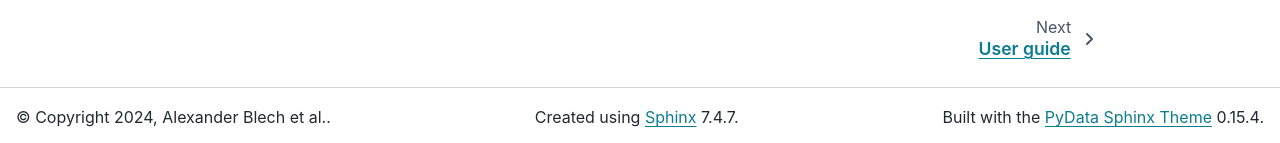
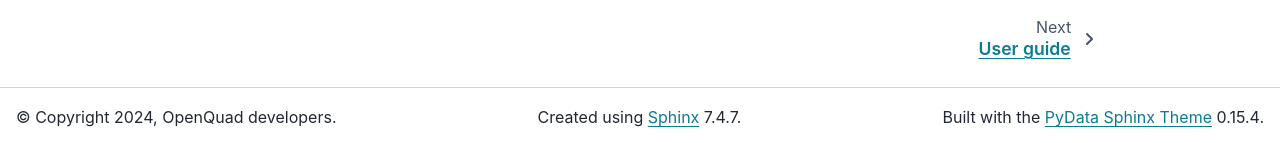
Before and after one commit to qucontrol/openquad, a Sphinx documentation site: the page built from doc/index.rst, in a window 1280 px wide and 1175 px high. Shown: the part 1029-1172 px from the top of the window. Built offline with Sphinx 7.4.7 and the PyData theme 0.15.4, drawn with Linux system fonts in a browser that asks for light colours; pages that are not in the unit, such as notebooks, are missing from menus.

Commit message:
Adjust copyright statement

```diff
--- a/doc/conf.py
+++ b/doc/conf.py
@@ -10,7 +10,7 @@ import openquad
 # https://www.sphinx-doc.org/en/master/usage/configuration.html#project-information
 
 project = 'OpenQuad'
-copyright = '2024, Alexander Blech et al.'
+copyright = '2024, OpenQuad developers'
 author = 'Alexander Blech et al.'
 release = openquad.__version__
 
```
